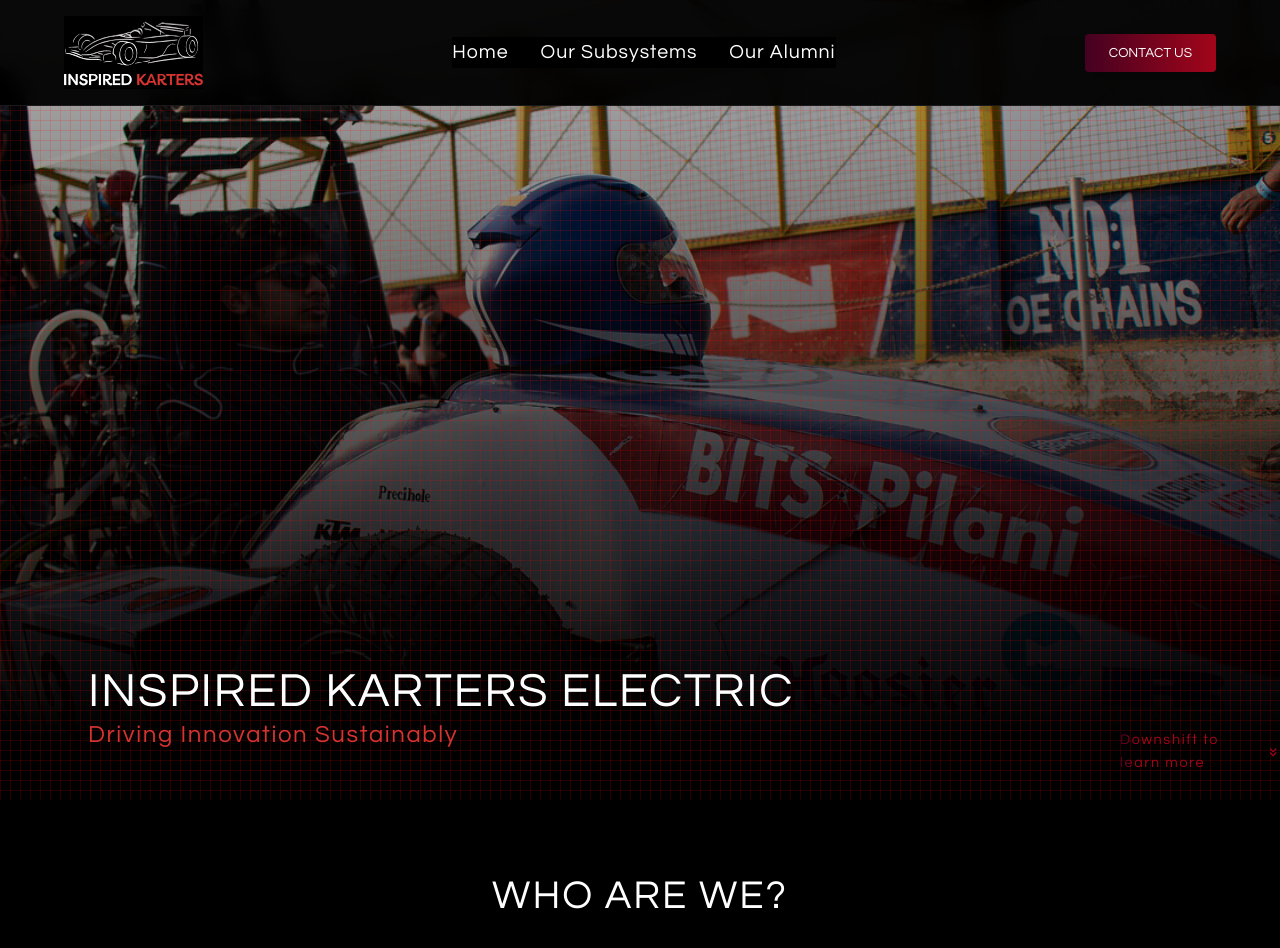
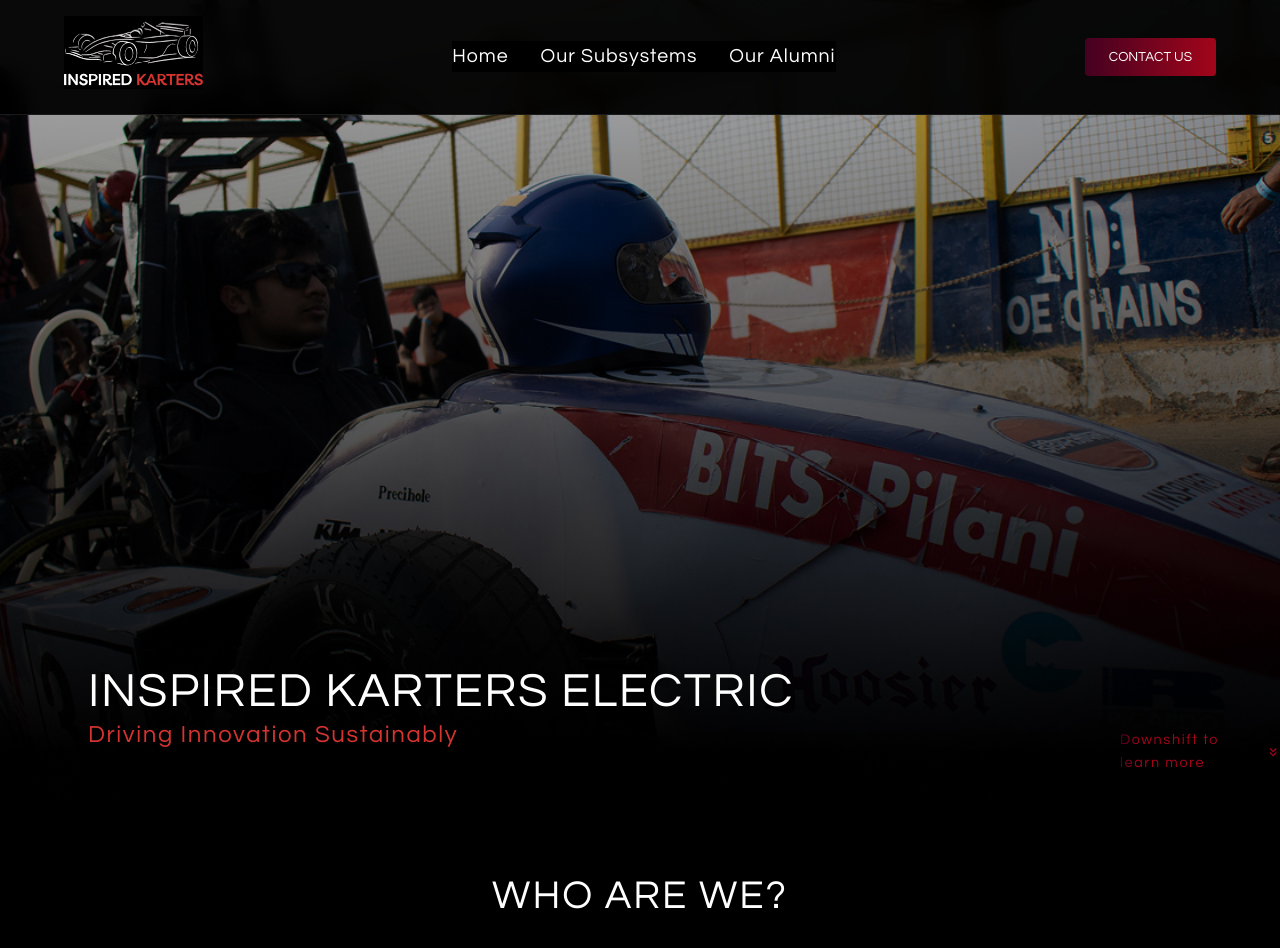
Before and after one commit to gargarnav/IKE_Website, a Next.js app: page / in a window 1280 px wide. Shown: the top 948 px of the page. Built offline with nearby package versions, Linux system fonts and the light colour scheme.

Commit message:
fixessssss

```diff
--- a/app/page.module.scss
+++ b/app/page.module.scss
@@ -107,7 +107,7 @@
   height: 20px;
   cursor: pointer;
   z-index: 1100;
-  margin-right: 10px;
+  margin-right: 100px;
 
   span {
     display: block;
@@ -241,38 +241,38 @@
   overflow: hidden;
 
 
-  &::before {
-    content: "";
-    position: absolute;
-    inset: 0;
-    z-index: 2;
-    background-image:
-      repeating-linear-gradient(
-        to right,
-        rgba(255, 0, 0, 0.15) 0px,
-        rgba(255, 0, 0, 0.15) 0.5px,
-        transparent 1px,
-        transparent 10px
-      ),
-      repeating-linear-gradient(
-        to bottom,
-        rgba(255, 0, 0, 0.15) 0px,
-        rgba(255, 0, 0, 0.15) 0.5px,
-        transparent 1px,
-        transparent 10px
-      );
-    pointer-events: none;
-  }
+  // &::before {
+  //   content: "";
+  //   position: absolute;
+  //   inset: 0;
+  //   z-index: 2;
+  //   background-image:
+  //     repeating-linear-gradient(
+  //       to right,
+  //       rgba(255, 0, 0, 0.15) 0px,
+  //       rgba(255, 0, 0, 0.15) 0.5px,
+  //       transparent 1px,
+  //       transparent 10px
+  //     ),
+  //     repeating-linear-gradient(
+  //       to bottom,
+  //       rgba(255, 0, 0, 0.15) 0px,
+  //       rgba(255, 0, 0, 0.15) 0.5px,
+  //       transparent 1px,
+  //       transparent 10px
+  //     );
+  //   pointer-events: none;
+  // }
 
 
-  &::after {
-    content: "";
-    position: absolute;
-    inset: 0;
-    z-index: 1;
-    background: linear-gradient(to top, rgba(0, 0, 0, 0.8) 0%, transparent 15%);
-    pointer-events: none;
-  }
+  // &::after {
+  //   content: "";
+  //   position: absolute;
+  //   inset: 0;
+  //   z-index: 1;
+  //   background: linear-gradient(to top, rgba(0, 0, 0, 0.8) 0%, transparent 15%);
+  //   pointer-events: none;
+  // }
 
   .heroContent {
     position: absolute !important;
@@ -931,3 +931,28 @@
 :global(body) {
   -ms-overflow-style: none;
 }
+.mapContainer {
+  position: relative;
+  width: 538px;
+  height: 274px;
+  border-radius: 1px;
+  overflow: hidden;
+
+  iframe {
+    width: 100%;
+    height: 100%;
+    border: 0;
+    pointer-events: none;
+  }
+}
+
+.mapOverlay {
+  position: absolute;
+  inset: 0;
+  z-index: 2;
+  cursor: pointer;
+}
+
+:global(section) {
+  scroll-margin-top: 90px;
+}
--- a/app/page.tsx
+++ b/app/page.tsx
@@ -62,6 +62,7 @@
       <div className={styles.container}>
         {/* Logo */}
        <div className={styles.logo}>
+  <Link href="#home" onClick={(e) => handleLinkClick(e, "#home")}>
     <Image
       src={LOGO_SRC}
       alt="Inspired Karters"
@@ -70,7 +71,9 @@
       height={40}
       priority
     />
+  </Link>
 </div>
+
 
         {/* Hamburger */}
         <div
@@ -404,14 +407,23 @@
       <section id="contact" className={`${styles.section} ${styles.contact}`}>
         <h2>CONTACT US</h2>
        <div className={styles.contactContent}>
-          <Image
-            src={CONTACT_SRC}
-            alt="Contact Team"
-            className={styles.contactImg}
-            width={500}
-            height={300}
-            style={{ objectFit: "cover" }}
-          />
+ <div className={styles.mapContainer}>
+  <a
+    href="https://maps.app.goo.gl/7d1RqPytR4v4b7Ja6"
+    target="_blank"
+    rel="noopener noreferrer"
+    className={styles.mapOverlay}
+  ></a>
+
+  <iframe
+    src="https://www.google.com/maps/embed?pb=!1m18!1m12!1m3!1d3556.5905603845694!2d75.58583847545637!3d28.35880887581602!2m3!1f0!2f0!3f0!3m2!1i1024!2i768!4f13.1!3m3!1m2!1s0x3913d0a23fdb6799%3A0x7e84c26cd0826db9!2sBITS%20Pilani!5e0!3m2!1sen!2sin!4v1708264236478!5m2!1sen!2sin"
+    allowFullScreen
+    loading="lazy"
+    referrerPolicy="no-referrer-when-downgrade"
+  ></iframe>
+</div>
+
+
           <div className={styles.contactInfo}>
             <div className={styles.contactItem}>
               <Image
```
Lines whose indentation alone changed are shown as unchanged.
